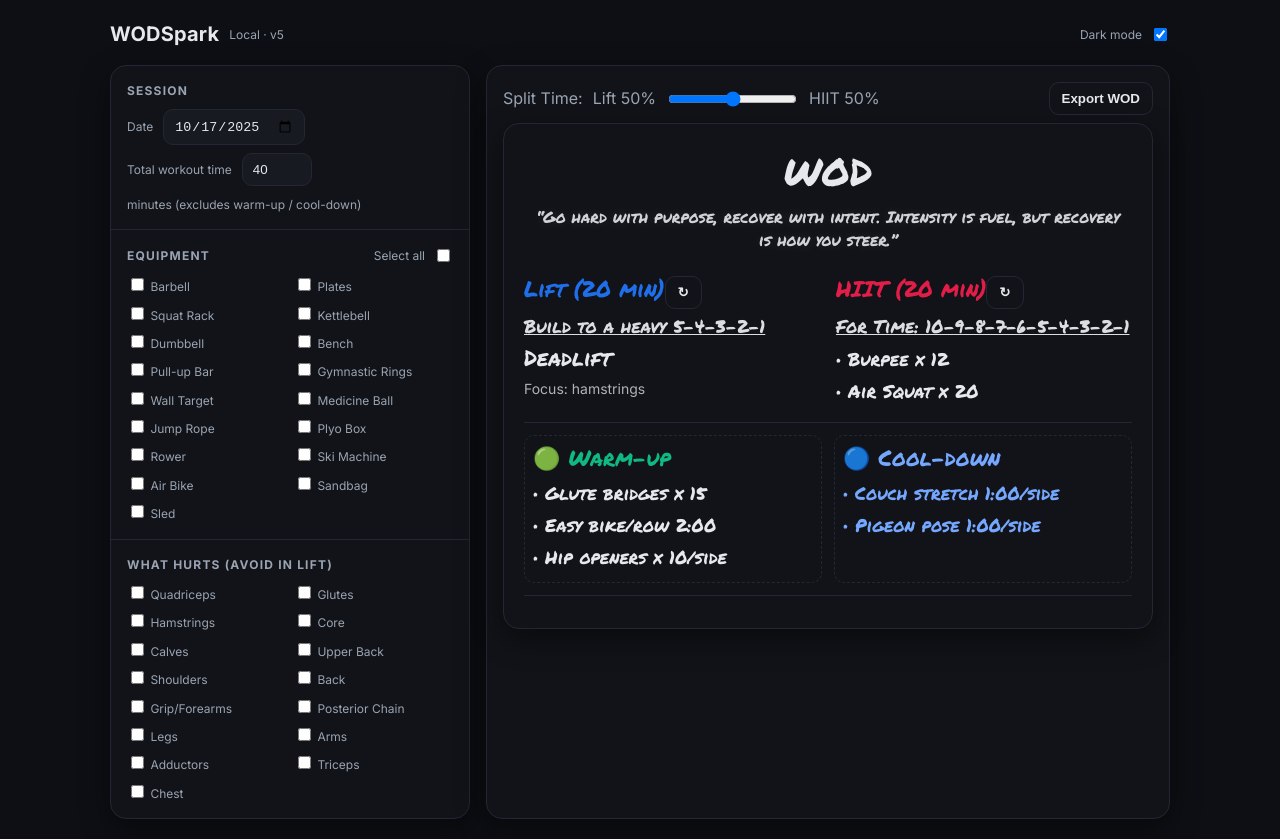
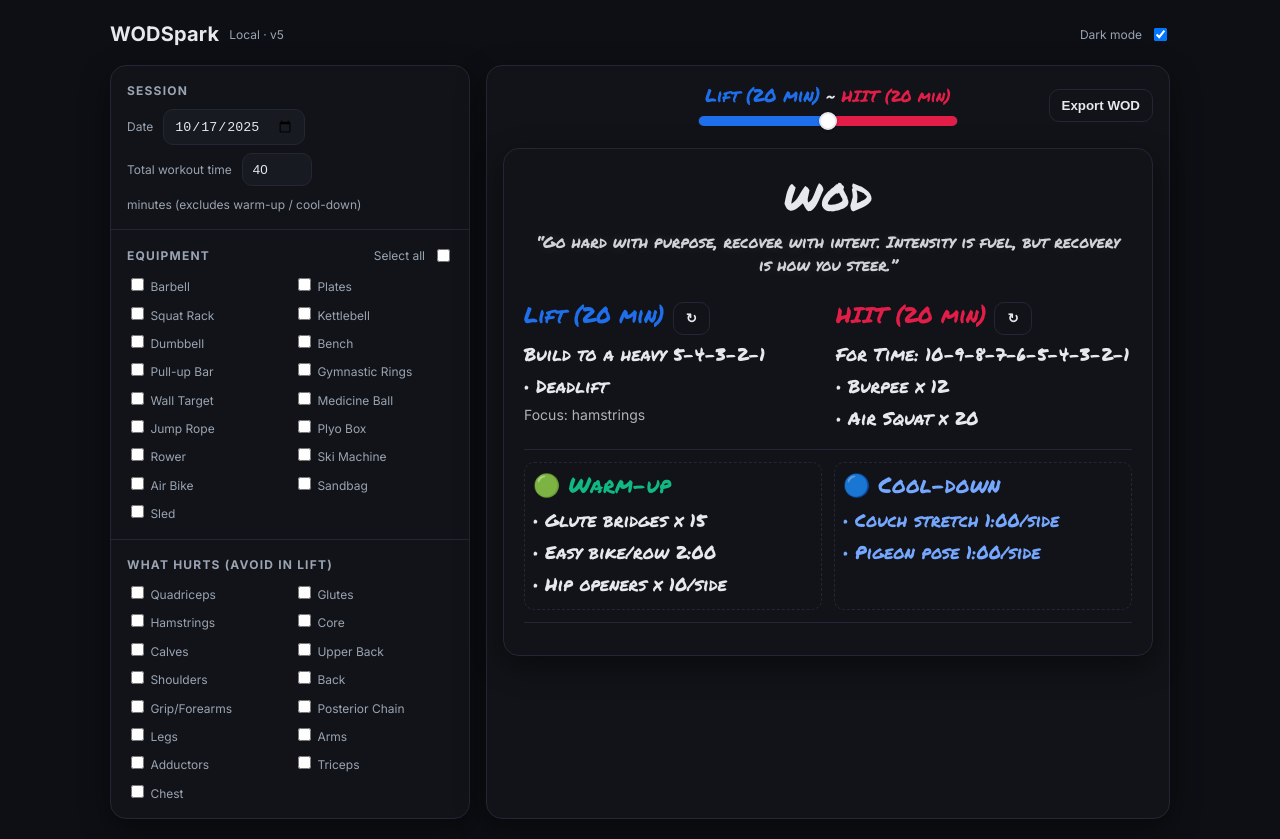
Before and after one commit to drobins25/crossfit-wod-generator, a React (Vite) app: page / in a window 1280 px wide. Built offline with nearby package versions, Linux system fonts and the light colour scheme.

Commit message:
Formatting tweaks.

```diff
--- a/src/Board.tsx
+++ b/src/Board.tsx
@@ -1,4 +1,5 @@
 import React, { useEffect, useMemo, useRef } from 'react'
+type CSSVars = React.CSSProperties & { ['--pct']?: string }
 import { useBoard } from './store'
 import { pickQuoteForGroups } from './whiteboard/quotes'
 import { exportBoardToPng } from './whiteboard/exportBoard'
@@ -12,7 +13,11 @@ export default function Board(){
   }, [key])
   const quote = pickQuoteForGroups(rng, primary || new Set())
   const boardRef = useRef<HTMLDivElement>(null)
-  const liftPct = Math.round(split*100); const hiitPct = 100 - liftPct
+  // const liftPct = Math.round(split*100);
+
+  const liftPct = Math.round(split * 100)
+  const hiitPct = 100 - liftPct
+  const sliderStyle: CSSVars = { ['--pct']: `${liftPct}%` }
 
   // Auto-generate when split changes
   useEffect(()=>{ generateAll() }, [split])
@@ -20,22 +25,31 @@ export default function Board(){
   return (
       <div className="panel" style={{padding: 16}}>
         <div className="header-tools">
-          <div className="split-wrap">
-            <label className="medium">Split Time: </label>
-            <span className="medium">Lift {liftPct}%</span>
+          {/* left spacer (empty) */}
+          <div/>
+
+          {/* centered slider block */}
+          <div style={{display: 'flex', flexDirection: 'column', alignItems: 'center', gap: 6}}>
+            <div className="marker" aria-label="Workout split">
+              <span className="marker line blue">Lift {lift ? `(${lift.minutes} min)` : ''}</span>
+              {' ~ '}
+              <span className="red">HIIT {hiit ? `(${hiit.minutes} min)` : ''}</span>
+            </div>
             <input
                 type="range"
-                min="0"             // was 0.3
-                max="1"             // was 0.9
+                min="0"
+                max="1"
                 step="0.01"
                 value={split}
                 onChange={e => setSplit(Number(e.target.value))}
+                className="split-range"
+                style={sliderStyle /* or your gradient 'background' style */}
             />
-            {/*<input type="range" min="0.3" max="0.9" step="0.01" value={split}*/}
-            {/*       onChange={e => setSplit(Number(e.target.value))}/>*/}
-            <span className="medium">HIIT {hiitPct}%</span>
           </div>
-          <button className="btn ghost" onClick={() => exportBoardToPng(boardRef.current!, 'wod.png')}>Export WOD
+
+          {/* right-aligned button */}
+          <button className="btn ghost export" onClick={() => exportBoardToPng(boardRef.current!, 'wod.png')}>
+            Export WOD
           </button>
         </div>
         <div className="board" ref={boardRef}>
@@ -45,24 +59,26 @@ export default function Board(){
           </div>
           <div className="columns">
             <div>
-              <div className="marker head blue">Lift {lift ? `(${lift.minutes} min)` : ''}
+              <div className="marker head blue">Lift {lift ? `(${lift.minutes} min) ` : ''}
                 <button className="btn ghost" onClick={regenLift}>↻</button>
               </div>
               {!lift ? <div className="marker line">No lift today, eh?</div> : (
                   <>
-                    <div className="marker scheme">{lift.scheme}</div>
-                    <div className="marker move">{lift.move}</div>
+                    <div className="marker line">{lift.scheme}</div>
+                    <div className="marker line">
+                      • {lift.move}
+                    </div>
                     <div className="line" style={{fontSize: 14, opacity: .75}}>Focus: {lift.focus}</div>
                   </>
               )}
             </div>
             <div>
-              <div className="marker head red">HIIT {hiit ? `(${hiit.minutes} min)` : ''}
+              <div className="marker head red">HIIT {hiit ? `(${hiit.minutes} min) ` : ''}
                 <button className="btn ghost" onClick={regenHiit}>↻</button>
               </div>
               {!hiit ? <div className="marker line">No HIIT workout today, eh?</div> : (
                   <>
-                    <div className="marker scheme">{hiit.format}</div>
+                    <div className="marker line">{hiit.format}</div>
                     {hiit.blocks.map((b, i) => (<div key={i} className="marker line">• {b}</div>))}
                   </>
               )}
--- a/src/theme.css
+++ b/src/theme.css
@@ -48,6 +48,7 @@ label{font-size:12px;color:var(--muted)}
 
 .board{background:var(--panel);border:1px solid var(--border);border-radius:16px;box-shadow:var(--shadow);padding:20px}
 .board .marker{font-family:'Permanent Marker',cursive}
+.marker{font-family:'Permanent Marker',cursive}
 .board .title{font-size:38px}
 .columns{display:grid;grid-template-columns:1fr 1fr;gap:16px;margin-top:8px}
 .line{font-size:18px;margin:6px 0}
@@ -58,8 +59,95 @@ label{font-size:12px;color:var(--muted)}
 /* Scheme styling */
 .scheme{font-family: ui-monospace, SFMono-Regular, Menlo, Monaco, Consolas, "Liberation Mono", monospace; text-decoration: underline; font-size: 18px; margin: 4px 0 2px 0; opacity:.95}
 .move{font-size:22px}
-.header-tools{display:flex;justify-content:space-between;align-items:center;margin-bottom:8px}
+.header-tools {
+  display: grid;
+  grid-template-columns: 1fr auto 1fr; /* left spacer | centered slider | right button */
+  align-items: center;
+  gap: 8px;
+  margin-bottom: 20px;
+}
+@media (max-width: 520px){
+  .header-tools {
+    display: grid;
+    grid-template-columns: 1fr auto 1fr; /* left spacer | centered slider | right button */
+    align-items: center;
+    gap: 8px;
+    margin-bottom: 12px;
+  }
+}
+.header-tools .export {
+  justify-self: end; /* push button to the right edge */
+}
+@media (max-width: 520px){
+  .header-tools {
+    grid-template-columns: 1fr; /* stack */
+    justify-items: center;
+  }
+  .header-tools .export { justify-self: center; margin-top: 8px; }
+}
 .split-wrap{display:flex;gap:10px;align-items:center}
+
+/* Gradient split slider: blue (Lift) → red (HIIT) */
+.split-range {
+  width: 260px;
+  appearance: none;
+  height: 10px;
+  border-radius: 999px;
+  background: linear-gradient(
+          90deg,
+          var(--blue) 0%,
+          var(--blue) var(--pct, 50%),
+          var(--red) var(--pct, 50%),
+          var(--red) 100%
+  );
+  outline: none;
+  border: 1px solid var(--border);
+  box-shadow: inset 0 1px 2px rgba(0,0,0,.12);
+}
+
+/* WebKit (Chrome, Edge, Safari) */
+.split-range::-webkit-slider-runnable-track {
+  height: 10px;
+  border-radius: 999px;
+  background: linear-gradient(
+          90deg,
+          var(--blue) 0%,
+          var(--blue) var(--pct, 50%),
+          var(--red) var(--pct, 50%),
+          var(--red) 100%
+  );
+}
+.split-range::-webkit-slider-thumb {
+  appearance: none;
+  width: 18px; height: 18px;
+  border-radius: 50%;
+  background: #fff;
+  border: 2px solid var(--text);
+  margin-top: -4px; /* centers thumb on 10px track */
+  box-shadow: 0 1px 3px rgba(0,0,0,.25);
+}
+
+/* Firefox */
+.split-range::-moz-range-track {
+  height: 10px;
+  border-radius: 999px;
+  background: linear-gradient(
+          90deg,
+          var(--blue) 0%,
+          var(--blue) var(--pct, 50%),
+          var(--red) var(--pct, 50%),
+          var(--red) 100%
+  );
+  border: 1px solid var(--border);
+}
+.split-range::-moz-range-thumb {
+  width: 18px; height: 18px;
+  border-radius: 50%;
+  background: #fff;
+  border: 2px solid var(--text);
+  box-shadow: 0 1px 3px rgba(0,0,0,.25);
+}
+
 
 /* Prep sections (Warm-up / Cool-down) side-by-side */
 .prepGrid{
```
